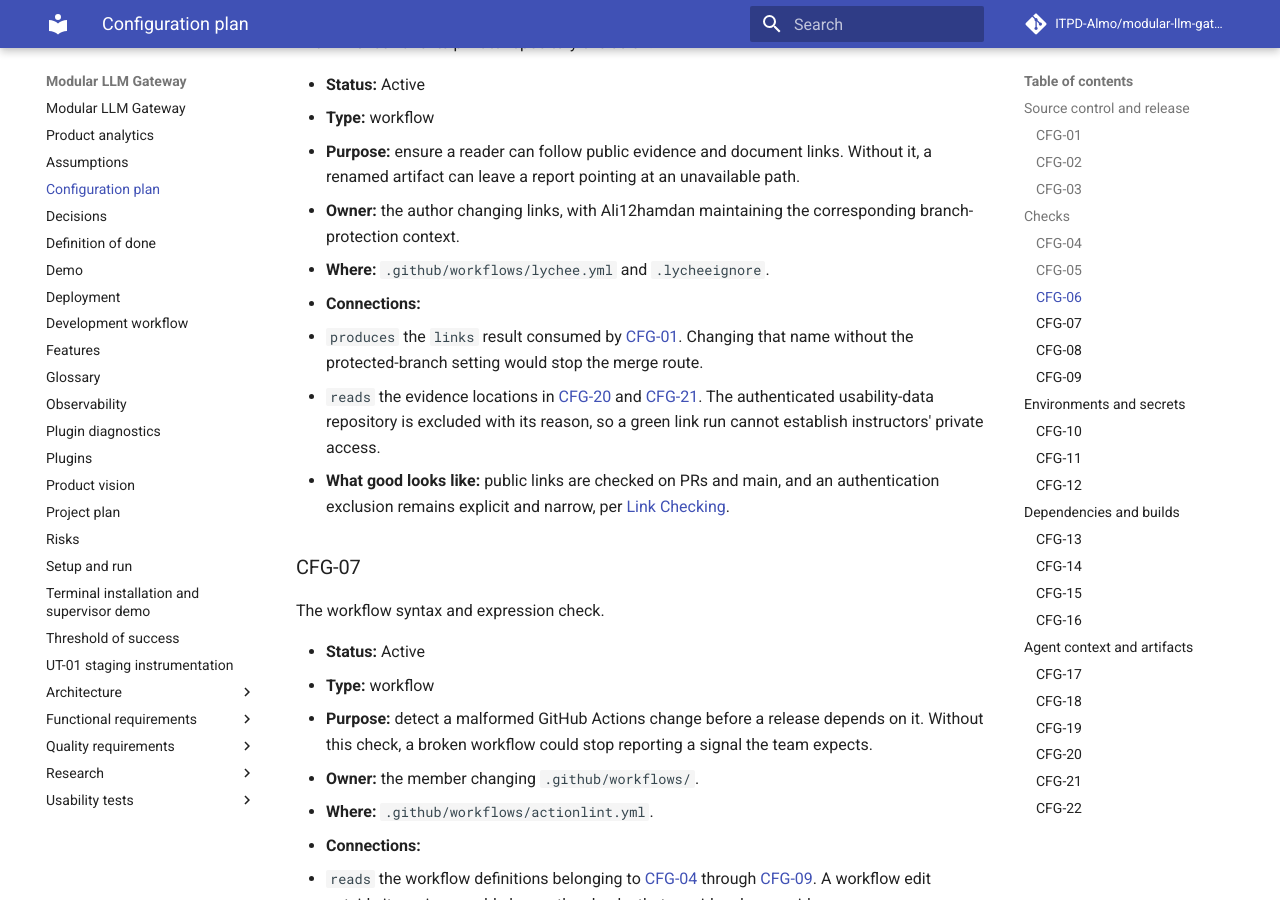
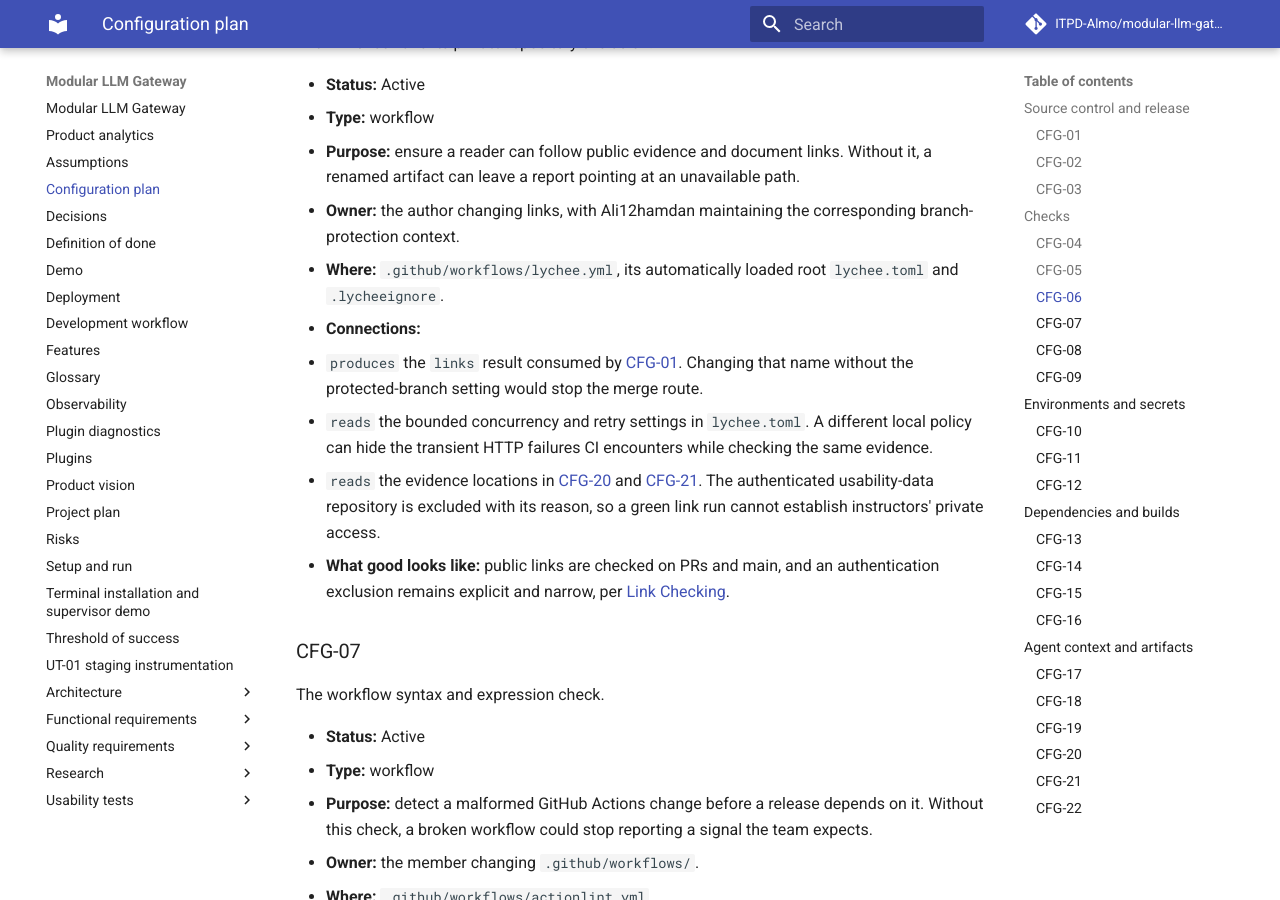
Before and after one commit to ITPD-Almo/modular-llm-gateway, an MkDocs documentation site: the page built from docs/configuration-plan.md, in a window 1280 px wide and 900 px high, scrolled down 3455 px. Built offline with MkDocs 1.6.1 and Material for MkDocs 9.7.7, drawn with Linux system fonts in a browser that asks for light colours; comment, search, counter and statistics services are not loaded.

Commit message:
Stabilize link checks for transient upstream failures

```diff
--- a/docs/configuration-plan.md
+++ b/docs/configuration-plan.md
@@ -89,9 +89,10 @@ The link check and its private-repository exclusion.
 - **Type:** workflow
 - **Purpose:** ensure a reader can follow public evidence and document links. Without it, a renamed artifact can leave a report pointing at an unavailable path.
 - **Owner:** the author changing links, with Ali12hamdan maintaining the corresponding branch-protection context.
-- **Where:** `.github/workflows/lychee.yml` and `.lycheeignore`.
+- **Where:** `.github/workflows/lychee.yml`, its automatically loaded root `lychee.toml` and `.lycheeignore`.
 - **Connections:**
   - `produces` the `links` result consumed by [CFG-01](#cfg-01). Changing that name without the protected-branch setting would stop the merge route.
+  - `reads` the bounded concurrency and retry settings in `lychee.toml`. A different local policy can hide the transient HTTP failures CI encounters while checking the same evidence.
   - `reads` the evidence locations in [CFG-20](#cfg-20) and [CFG-21](#cfg-21). The authenticated usability-data repository is excluded with its reason, so a green link run cannot establish instructors' private access.
 - **What good looks like:** public links are checked on PRs and main, and an authentication exclusion remains explicit and narrow, per [Link Checking](https://github.com/inno-itpd/itpd/blob/753d81e9c8b7b78261674c8d4836ef4e4b01d583/requirements/repository-requirements.md#link-checking).
 
--- /dev/null
+++ b/lychee.toml
@@ -0,0 +1,4 @@
+# Keep local checks and CI on the same bounded retry policy for transient HTTP errors.
+max_concurrency = 6
+max_retries = 5
+retry_wait_time = 3
```
Also changed, not shown: AGENTS.md (+1 -1 lines), reports/week-08/cm-evaluation.md (+1 -1 lines).
